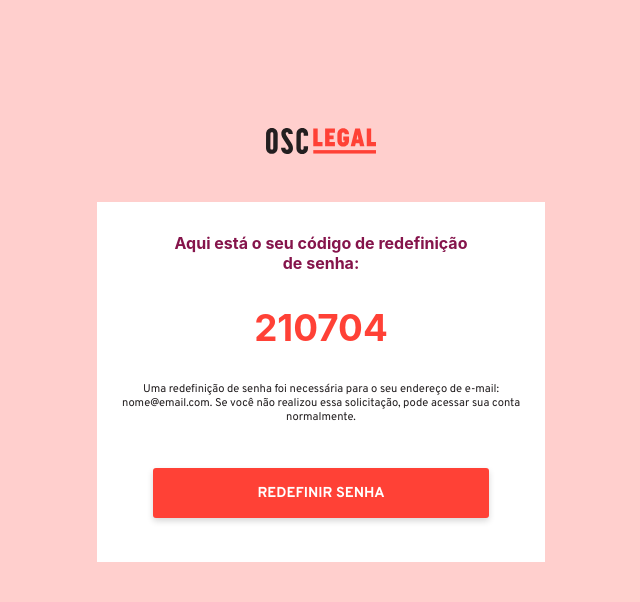
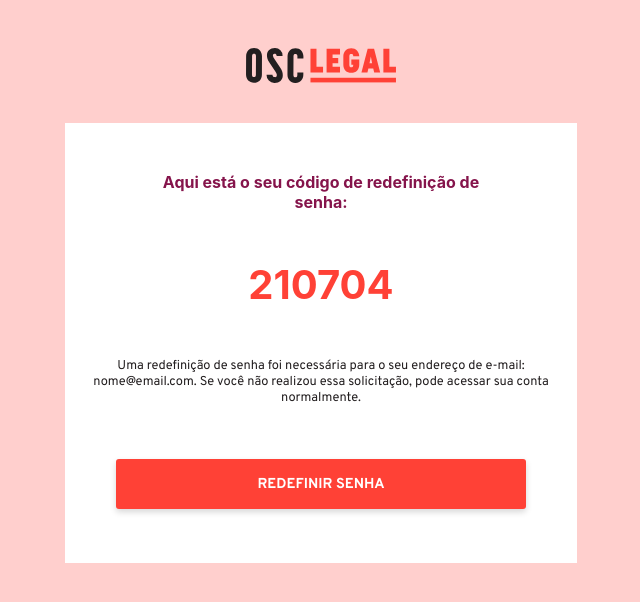
Before and after one commit to mymrtt/OSC-Legal, a React (Create React App) app: page /resetcode in a window 1280 px wide. Shown: the top 602 px of the page, without its empty margins (319-959 px from the left). Built offline with nearby package versions, Linux system fonts and the light colour scheme.

Commit message:
adjusting the screens

```diff
--- a/src/components/Button.js
+++ b/src/components/Button.js
@@ -2,7 +2,7 @@ import React from 'react';
 import styled from 'styled-components';
 
 export const MyButton = styled.button`
-  width: ${props => (props.login ? '75%' : '87%')};
+  width: ${props => (props.login ? '80%' : '87%')};
   height: 50px;
   color: #fff;
   background-color: #ff4136;
@@ -12,18 +12,19 @@ export const MyButton = styled.button`
   font-family: Overpass, Bold;
   font-size: 0.9rem;
   box-shadow: 0 3px 6px #00000029;
-  margin: ${props => (props.login ? "1.7rem" : "1rem 0")};
+  margin: ${props => (props.login ? "1.3rem" : "1rem 0")};
   text-transform: uppercase;
 
   @media (max-width: 648px) {
     width: ${props => (props.login ? '90%' : '100%')};
   }
 
+  @media (max-width: 490px) {
+    width: ${props => (props.login ? '90%' : '100%')};
+  }
+
   @media (max-width: 320px) {
     width: ${props => (props.login ? "83%" : "100%")};
-  }
-  @media (max-width: 490px) {
-    width: ${props => (props.login ? '90%' : '100%')};
   }
 
 `;
--- a/src/components/ImageLogo.js
+++ b/src/components/ImageLogo.js
@@ -6,11 +6,11 @@ import styled from 'styled-components';
 import Logo from '../assets/logo.svg';
 
 export const LogoImage = styled.img`
-  width: ${props => (props.loginScreen ? '110px' : '150px')};
-  margin: ${props => (props.loginScreen ? '3rem' : '2.5rem 0')};
+  width: ${props => (props.widthImage ? '130px' : '150px')};
+  margin: ${props => (props.marginLogo ? props.marginLogo : '2.5rem 0')};
 
 `;
 
 export default function ImageLogo(props) {
-	return <LogoImage src={Logo} loginScreen={props.loginScreen} alt="Osc Logo" />;
+	return <LogoImage src={Logo} marginLogo={props.marginLogo} alt="Osc Logo" />;
 }
--- a/src/components/Input.js
+++ b/src/components/Input.js
@@ -5,7 +5,7 @@ import styled from 'styled-components';
 
 export const InputForm = styled.input`
   width: ${props => (props.login ? '100%' : '95%')};
-  height: 56px;
+  height: 45px;
   border: 1px solid ;
   border-color: ${props => (props.isError ? 'tomato' : '#ffcfcd')};
   border-radius: 3px;
@@ -17,7 +17,7 @@ export const InputForm = styled.input`
 
   @media (max-width: 648px) {
     width: 100%;
-    height: 65px;
+    /* height: 65px; */
   }
 `;
 
--- a/src/screens/onboarding/Login/LoginResetPasswordScreen.js
+++ b/src/screens/onboarding/Login/LoginResetPasswordScreen.js
@@ -1,6 +1,7 @@
 // Libs
 import React from 'react';
 import styled from 'styled-components';
+import { Link, Redirect } from 'react-router-dom';
 
 // Components
 import ImageLogo from '../../../components/ImageLogo';
@@ -119,14 +120,21 @@ class LoginResetPasswordScreen extends React.Component {
 			email: '',
 			password: '',
 			error: false,
-			type: 'password',
+      type: 'password',
+      redirect: undefined,
 		};
-	}
+  }
 
   handleChangeType = () => {
   	this.setState({
   		type: this.state.type === 'password' ? 'text' : 'password',
   	});
+  }
+
+  hanleClick = () => {
+    this.setState({
+      redirect: true,
+    });
   }
 
   render() {
@@ -135,7 +143,8 @@ class LoginResetPasswordScreen extends React.Component {
   			<Form onSubmit={this.handleSubmit}>
   				<ImageLogo loginScreen />
   				<InputBox>
-  					<Paragraph>A senha (nome@email.com) foi redefinida, faça login para acessar seu painel.</Paragraph>
+  					<Paragraph>A senha (nome@email.com) foi redefinida,
+						   faça login para acessar seu painel.</Paragraph>
   					<Label>E-MAIL</Label>
   					<Input
   						login
@@ -163,9 +172,11 @@ class LoginResetPasswordScreen extends React.Component {
   				<Button
   					login
   					text="ENTRAR"
-  					type="submit"
+            type="button"
+            onClick={this.hanleClick}
   				/>
   			</Form>
+        {this.state.redirect && <Redirect to={'/login'}/>}
   		</ContainerForm>
   	);
   }
--- a/src/screens/onboarding/Login/LoginScreen.js
+++ b/src/screens/onboarding/Login/LoginScreen.js
@@ -46,7 +46,7 @@ export const Form = styled.form`
 `;
 
 export const InputBox = styled.span`
-	width: 75%;
+	width: 80%;
 	display: flex;
 	flex-direction: column;
 	position: relative;
@@ -165,7 +165,7 @@ class LoginScreen extends React.Component {
   	return (
   		<ContainerForm>
   			<Form onSubmit={this.handleSubmit}>
-  				<ImageLogo loginScreen />
+  				<ImageLogo marginLogo='2rem 0 3.5rem' />
   				<InputBox>
   					<Label>E-MAIL</Label>
   					<Input
--- a/src/screens/onboarding/Login/NewPasswordScreen.js
+++ b/src/screens/onboarding/Login/NewPasswordScreen.js
@@ -24,7 +24,7 @@ export const ContainerForm = styled.div`
 `;
 
 export const Form = styled.form`
-  width: 28%;
+  width: 36%;
   background-color: #fff;
   display: flex;
   align-items: center;
@@ -35,7 +35,7 @@ export const Form = styled.form`
 	}
 
 	@media (max-width: 786px) {
-		width: 45%;
+		width: 50%;
 	}
 
 	@media (max-width: 648px) {
@@ -45,7 +45,7 @@ export const Form = styled.form`
 `;
 
 export const Span = styled.span`
-	width: 75%;
+	width: 80%;
   margin-top: 0.3rem;
 
   @media (max-width: 648px) {
@@ -55,14 +55,20 @@ export const Span = styled.span`
 
 export const Title = styled.h1`
   color: #231F20;
-  font-size: 1rem;
-  font-family: Overpass, ExtraBold;
-  margin: 1rem 0 1rem 0;
+  font-size: 1.25rem;
+  font-weight: bold;
+  font-family: Overpass;
+  margin: 2rem 0 1rem 0;
+
+
+  @media (max-width: 648px) {
+		display: none;
+	}
 
 `;
 
 export const Paragraph = styled.p`
-  font-size: 0.8rem;
+  font-size: 1rem;
   color: #231F20;
   font-family: Overpass, Regular;
   margin-bottom: 1rem;
@@ -85,26 +91,22 @@ export const Label = styled.label`
 `;
 
 export const InputBox = styled.input`
-	width: 75%;
+	/* width: 80%;
 	display: flex;
-	flex-direction: column;
+	flex-direction: column; */
 `;
 
 
-export const VoltarLogin = styled.span`
+export const BackLogin = styled.span`
   display: flex;
   justify-content: center;
-`;
-
-export const button = styled(Link)`
-
 `;
 
 export const ButtonText = styled(Link)`
     color: #85144B;
     font-size: 1rem;
 	  font-family: Overpass, Regular;
-    margin: 1rem;
+    margin-bottom: 1.2rem;
     text-decoration: none;
 `;
 
@@ -203,7 +205,7 @@ class NewPasswordScreen extends React.Component {
 				<Form onSubmit={this.handleSubmit}>
 					<Span>
 						<Title>REDEFINIÇÃO DE SENHA</Title>
-						<Paragraph>Um código de confirmação enviado para name@email.com, por favor, cole-o abaixo:</Paragraph>
+						<Paragraph>Um código de confirmação foi enviado para name@email.com, por favor, cole-o abaixo:</Paragraph>
 						<Label>CÓDIGO DE CONFIRMAÇÃO</Label>
 						<Input
 							login
@@ -240,9 +242,9 @@ class NewPasswordScreen extends React.Component {
 						text="PROSSIGA COM NOVA SENHA"
 						type="submit"
 					/>
-					<VoltarLogin>
+					<BackLogin>
 						<ButtonText to={'/resetcode'}>REENVIAR E-MAIL</ButtonText>
-					</VoltarLogin>
+					</BackLogin>
 				</Form>
 				{this.state.redirect && <Redirect to={'/loginreset'}/>}
 			</ContainerForm>
--- a/src/screens/onboarding/Login/ResetPasswordCode.js
+++ b/src/screens/onboarding/Login/ResetPasswordCode.js
@@ -7,7 +7,7 @@ import { Link, Redirect } from 'react-router-dom';
 import ImageLogo from '../../../components/ImageLogo';
 import Button from '../../../components/Button';
 
-export const ContainerForm = styled.div`
+export const Container = styled.div`
   width: 100%;
   height: 100vh;
   background-color: #FFCFCD;
@@ -15,7 +15,6 @@ export const ContainerForm = styled.div`
   align-items: center;
   flex-direction: column;
   margin: 0;
-  padding: 5rem;
 
   @media (max-width: 648px) {
 		padding: 1rem;
@@ -24,9 +23,9 @@ export const ContainerForm = styled.div`
 	}
 `;
 
-export const Form = styled.form`
+export const Div = styled.div`
   width: 40%;
-  height: 45vh;
+  height: 55vh;
   background-color: #fff;
   display: flex;
   align-items: center;
@@ -48,12 +47,12 @@ export const Form = styled.form`
 `;
 
 export const Title = styled.h1`
-  width: 70%;
+  width: 65%;
   color: #85144B;
   font-size: 1rem;
   font-weight: bold;
   text-align: center;
-  margin-top: 0.9rem;
+  margin-top: 1rem;
   display: flex;
   align-items: center;
   justify-content: center;
@@ -63,52 +62,56 @@ export const Title = styled.h1`
 	}
 `;
 
-export const BoxErro = styled.div`
-
-`;
-
-export const Erro = styled.p`
+export const Code = styled.p`
   color: #FF4136;
-  font-size: 2.3rem;
+  font-size: 2.5rem;
   font-weight: bold;
+  margin: 1rem;
   display: flex;
   align-items: center;
   justify-content: center;
-  margin: 1rem;
 `;
 
 export const Span = styled.span`
+  width: 90%;
   color: #231F20;
+  text-align: center;
   display: flex;
   align-items: center;
   justify-content: center;
-  text-align: center;
+
+@media (max-width: 648px) {
+  width: 100%;
+}
 `;
 
 export const SpanParagraph = styled.span`
-  width: 90%;
-  font-size: 0.7rem;
+  font-size: 0.8rem;
   font-family: Overpass, Regular;
-  opacity: 1;
+
   `;
 
 class ResetPasswordCode extends React.Component {
 	constructor(props) {
 		super(props);
 		this.state = {
-			redirect: false,
+			redirect: undefined,
 		};
+	}
+
+hanleClick = () => {
+	this.setState({
+		redirect: true,
+	});
 }
 
 render() {
 	return (
-			<ContainerForm>
-				<ImageLogo loginScreen />
-				<Form onSubmit={this.handleSubmit}>
+		<Container>
+			<ImageLogo marginLogo='3rem 0 2.5rem 0'/>
+			<Div onSubmit={this.handleSubmit}>
 				<Title>Aqui está o seu código de redefinição de senha:</Title>
-					<BoxErro>
-						<Erro>210704</Erro>
-					</BoxErro>
+				<Code>210704</Code>
 				<Span>
 					<SpanParagraph>Uma redefinição de senha foi necessária para o seu endereço de e-mail: nome@email.com.
                Se você não realizou essa solicitação,
@@ -117,11 +120,12 @@ class ResetPasswordCode extends React.Component {
 				<Button
 					login
 					text="REDEFINIR SENHA"
-						type="submit"
+					type="button"
+					onClick={this.hanleClick}
 				/>
-				</Form>
+			</Div>
 			{this.state.redirect && <Redirect to={'/newpassword'}/>}
-			</ContainerForm>
+		</Container>
 	);
 }
 }
--- a/src/screens/onboarding/Login/ResetPasswordScreen.js
+++ b/src/screens/onboarding/Login/ResetPasswordScreen.js
@@ -18,7 +18,7 @@ export const ContainerForm = styled.div`
   align-items: center;
   flex-direction: column;
   margin: 0;
-  padding: 5rem;
+  padding: 3rem;
 
 	@media (max-width: 648px) {
 			background-color: #fff;
@@ -29,7 +29,7 @@ export const ContainerForm = styled.div`
 `;
 
 export const Form = styled.form`
-  width: 40%;
+  width: 38%;
   background-color: #fff;
   padding: 1rem;
   display: flex;
@@ -56,6 +56,7 @@ export const Title = styled.h1`
   width: 90%;
   font-size: 1.2rem;
   font-family: Overpass, ExtraBold;
+  margin-top: 1rem;
 `;
 
 export const Box = styled.span`
@@ -98,7 +99,7 @@ export const VoltarLogin = styled.span`
   align-items: center;
   flex-direction: row;
   justify-content: space-around;
-  margin: 1rem;
+  /* margin: 1rem; */
 `;
 
 export const ButtonText = styled(Link)`
@@ -132,7 +133,7 @@ class ResetPasswordEmailScreen extends React.Component {
 	render() {
 		return (
 			<ContainerForm>
-				<ImageLogo loginScreen />
+				<ImageLogo marginLogo='2rem 0 3.2rem' />
 				<Form onSubmit={this.handleSubmit}>
 					<Title>REDEFINIÇÃO DE SENHA</Title>
 					<Box>
```
Lines whose indentation alone changed are shown as unchanged.
